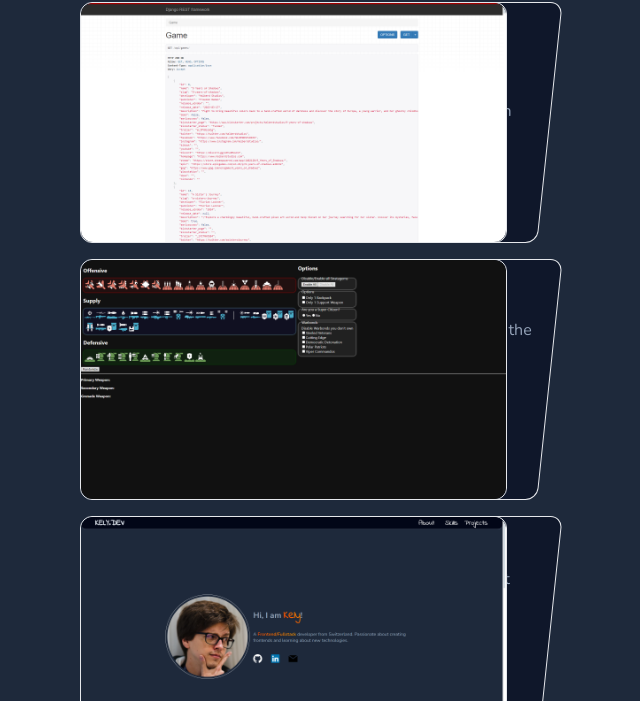
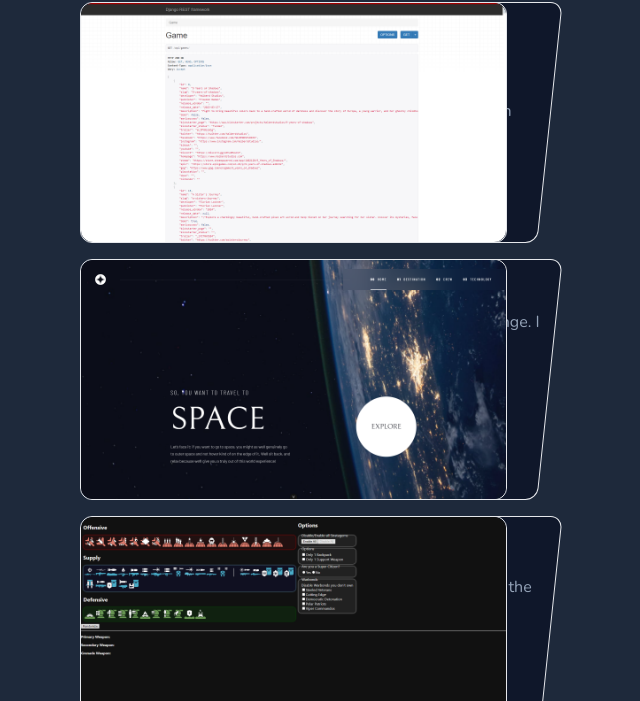
Before and after one commit to Xoneris/portfolio-astro, an Astro site: page / in a window 1280 px wide. Shown: the part 2193-2894 px from the top of the page, without its empty margins (133-773 px from the left). Built offline with nearby package versions, Linux system fonts and the light colour scheme; Astro itself is replaced by a stand-in of ours.

Commit message:
Added Space Tourism as Project and Vue.js as a Skill

```diff
--- a/src/components/Project.astro
+++ b/src/components/Project.astro
@@ -1,6 +1,5 @@
 ---
 import { Image } from 'astro:assets';
-import { textSpanContainsPosition } from 'typescript';
 
 interface Props {
 	title: string;
@@ -29,8 +28,6 @@ const {title, image, description, stack, github, demo} = Astro.props;
             })}
         </div>
         <div class="flex w-full justify-center items-center">
-            <!-- <p><a href={github} target="_blank"><Image src={"/icons/GitHub.svg"} alt="Github" width={40} height={40} title="Github"/></a></p> -->
-            <!-- <p><a href={demo} target="_blank">Demo</a></p> -->
             <p><a href={github} target="_blank"><button class="border rounded ml-2 p-2 bg-slate-800 hover:bg-slate-700">Inspect the Code!</button></a></p>
             {demo !== "none" ? <p><a href={demo} target="_blank"><button class="border rounded ml-2 p-2 bg-slate-800 hover:bg-slate-700">See it Live!</button></a></p> : null }
         </div>
--- a/src/components/Projects.astro
+++ b/src/components/Projects.astro
@@ -22,6 +22,14 @@ import Project from '../components/Project.astro';
         demo="none"
         />
         <Project
+        title="Space Tourism"
+        image="space-tourism.png"
+        description="A website I made as part of a frontend challenge. I was provided a figma file and the goal was to reproduce it's contents."
+        stack={["Vue.js","Sass", "Vercel"]}
+        github="https://github.com/Xoneris/frontend-mentor-space_tourism"
+        demo="https://fmspace-tourism-xoneris-projects.vercel.app"
+        />
+        <Project
             title="Helldivers 2 Randomizer"
             image="helldivers2-randomizer.png"
             description="A app that will give you a random loadout for the videogame Helldivers 2!"
--- a/src/components/Skills.astro
+++ b/src/components/Skills.astro
@@ -18,7 +18,7 @@ import SkillsSubsection from './SkillsSubsection.astro';
 
         <SkillsSubsection
             title="Experimenting & Learning"
-            stack={["Astro","Next.js","Laravel","TypeScript"]}
+            stack={["Astro","Next.js","Vue.js","Laravel","TypeScript"]}
         />
 
     </div>
```
Also changed, not shown: public/icons/Vue.js.svg (added), public/projects/space-tourism.png (added).
